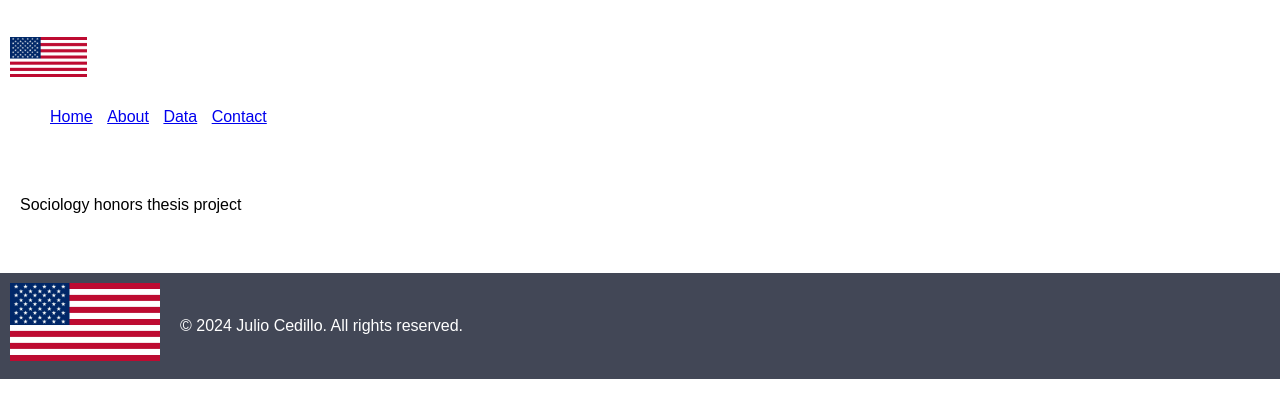
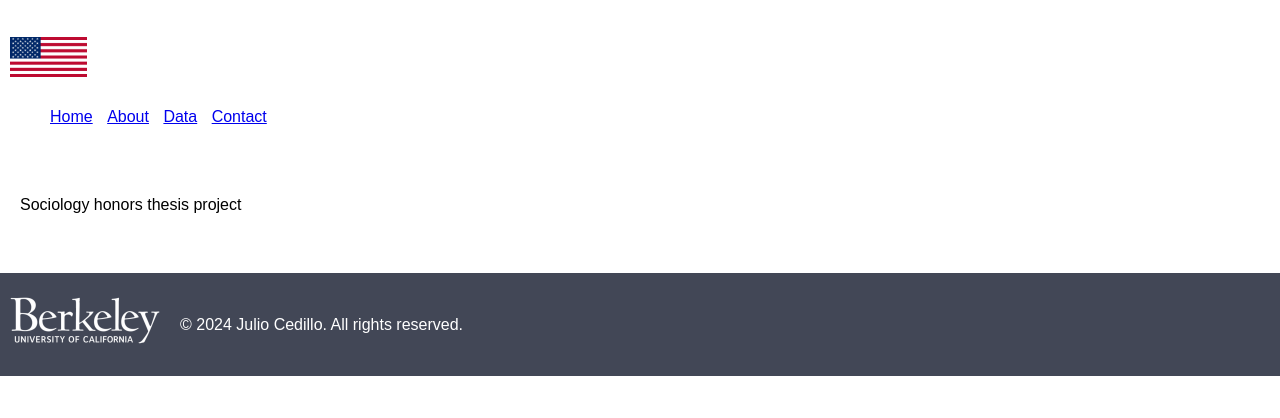
Before and after one commit to juliocedillo/military, a Jekyll site: the page built from index.md, in a window 1280 px wide. Shown: the top 418 px of the page. Built offline with Jekyll 4.4.1, drawn with Linux system fonts in a browser that asks for light colours.

Commit message:
Update default.html

```diff
--- a/_layouts/default.html
+++ b/_layouts/default.html
@@ -28,7 +28,7 @@
   </main>
   <footer style="display: flex; align-items: center;">
     <a href="https://www.sociology.berkeley.edu/">
-      <img src="https://juliocedillo.github.io/military/assets/images/usa.webp" style="width: 150px; margin-right: 20px;">
+      <img src="https://juliocedillo.github.io/military/assets/images/berkeleylogo.png" style="width: 150px; margin-right: 20px;">
     </a>
     <p>&copy; {{ "now" | date: "%Y" }} Julio Cedillo. All rights reserved.</p>
   </footer>
```
